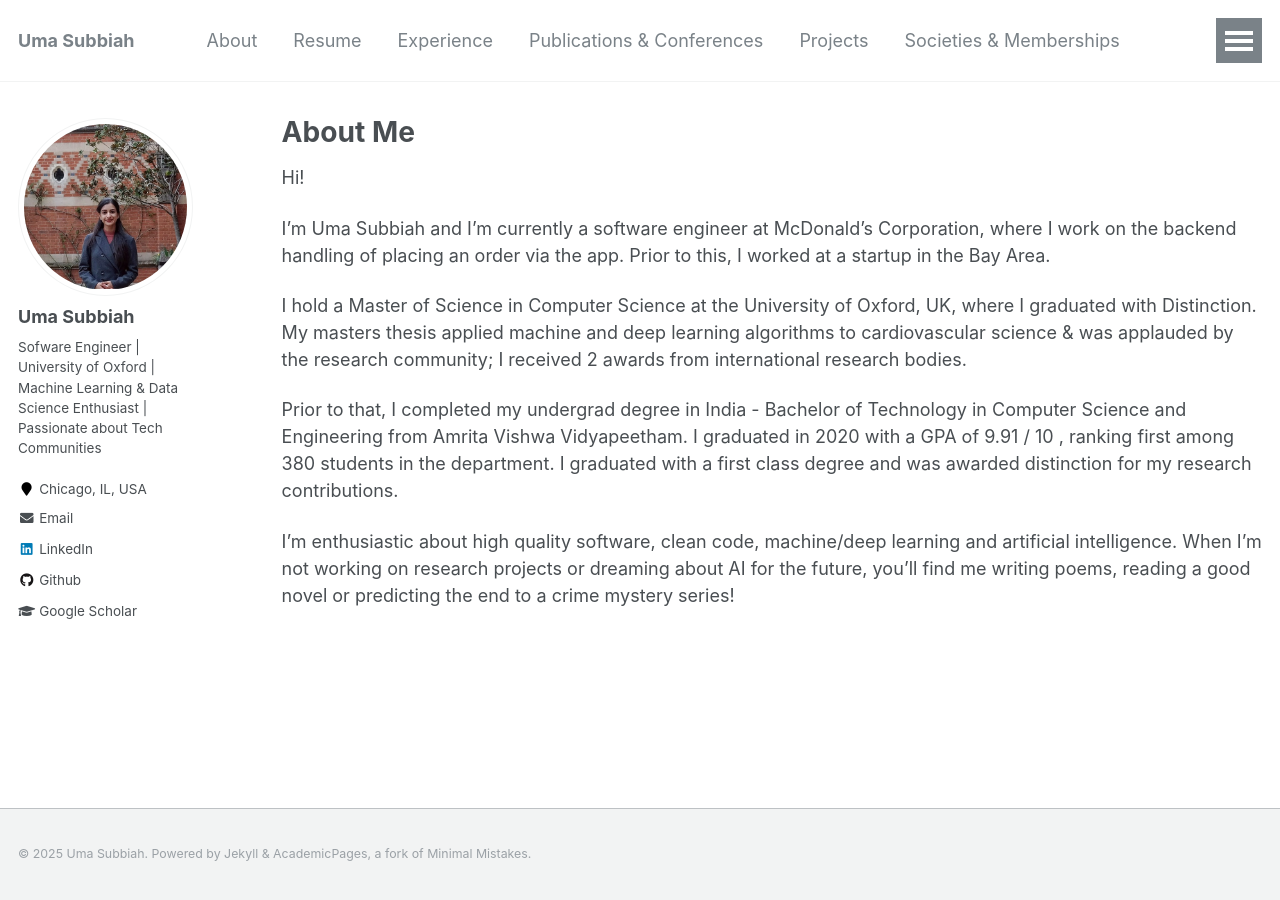
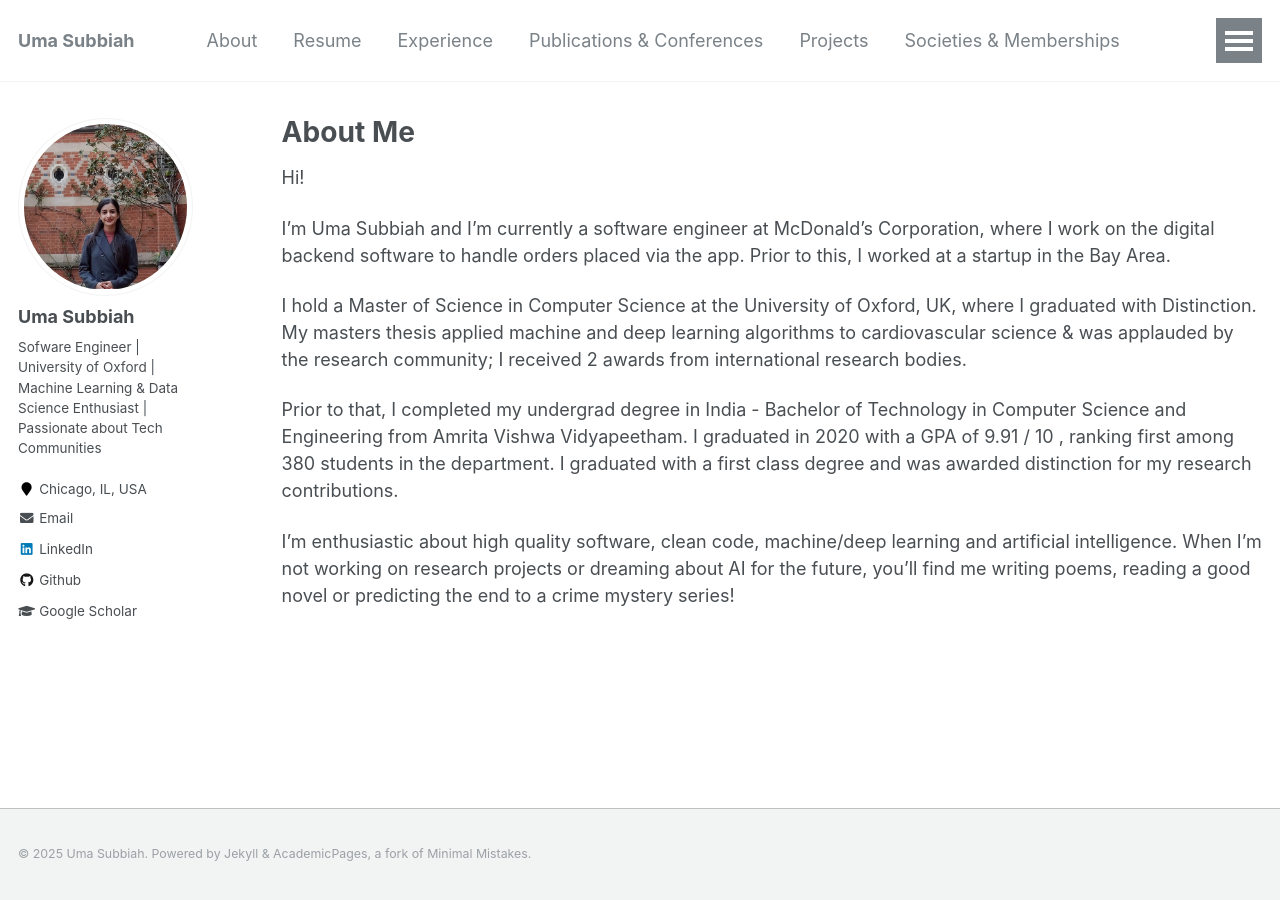
Before and after one commit to uma-subbiah/uma-subbiah.github.io, a Jekyll site: the page built from _pages/about.md, in a window 1280 px wide. Built offline with Jekyll 4.4.1, drawn with Linux system fonts in a browser that asks for light colours.

Commit message:
Update about.md

```diff
--- a/_pages/about.md
+++ b/_pages/about.md
@@ -11,7 +11,7 @@ redirect_from:
 
 Hi!
 
-I'm Uma Subbiah and I'm currently a software engineer at McDonald's Corporation, where I work on the backend handling of placing an order via the app. Prior to this, I worked at a startup in the Bay Area.
+I'm Uma Subbiah and I'm currently a software engineer at McDonald's Corporation, where I work on the digital backend software to handle orders placed via the app. Prior to this, I worked at a startup in the Bay Area.
 
 I hold a Master of Science in Computer Science at the University of Oxford, UK, where I graduated with Distinction. My masters thesis applied machine and deep learning algorithms to cardiovascular science & was applauded by the research community; I received 2 awards from international research bodies.
 
```
